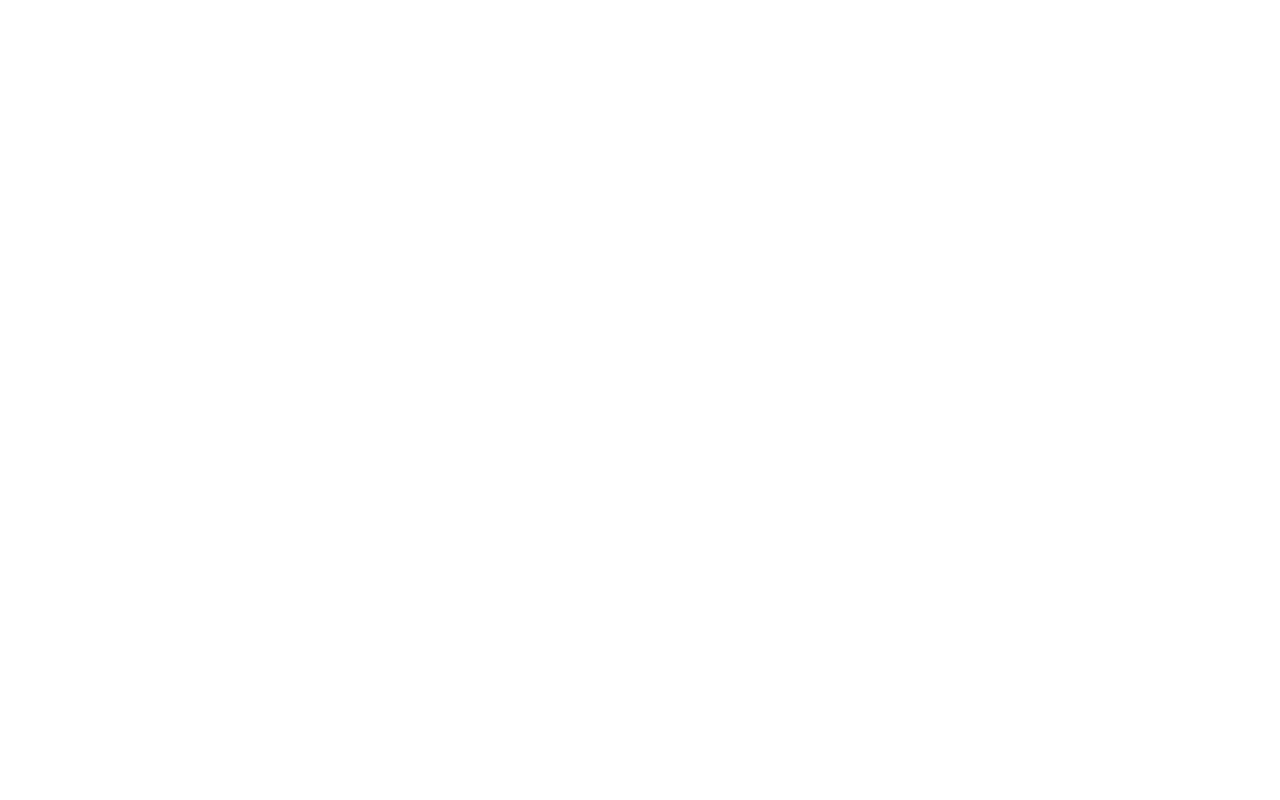
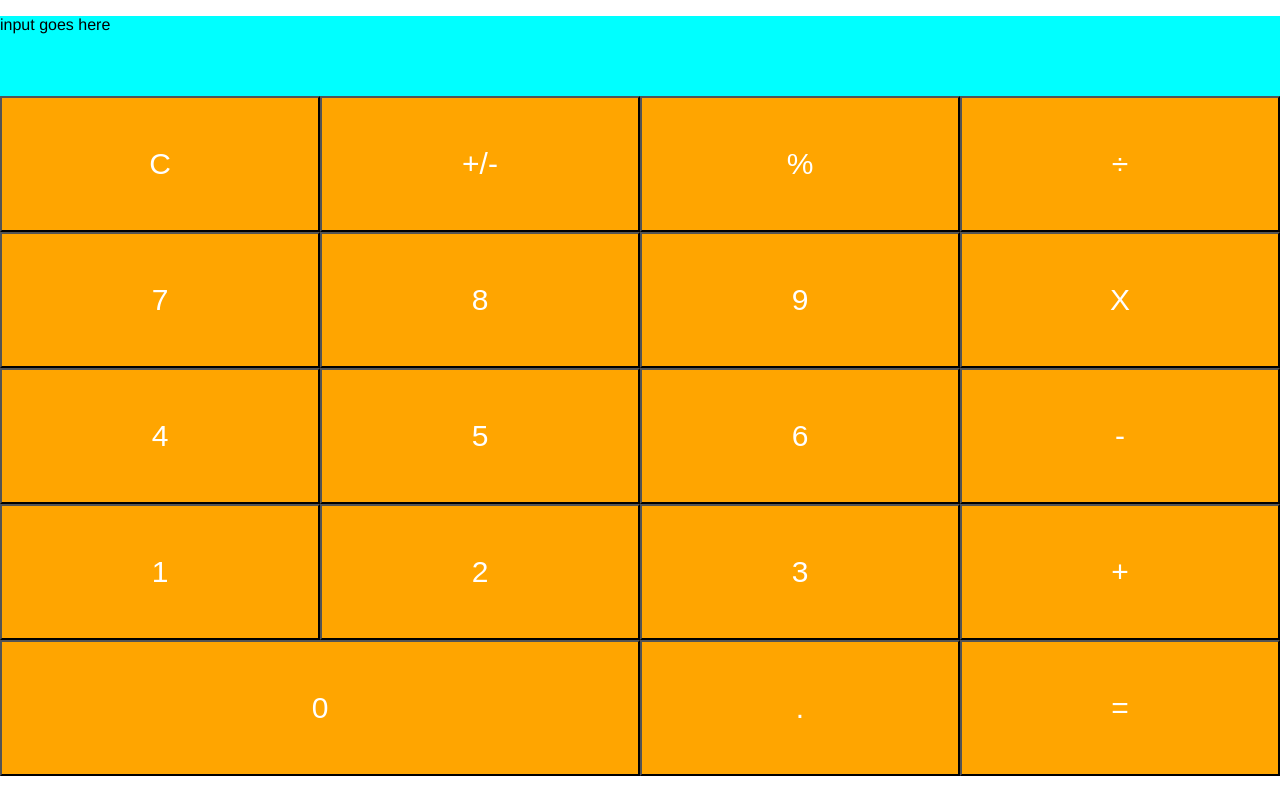
Before and after one commit to Winzar/calculator-project, a plain HTML site: page index.html in a window 1280 px wide. Drawn offline with Linux system fonts and the light colour scheme.

Commit message:
Basic setup of calculator HTML

```diff
--- a/base.scss
+++ b/base.scss
@@ -0,0 +1,9 @@
+body {
+    margin: 0;
+    font-family: "Nunito", Helvetica, sans-serif;
+  }
+
+  * {
+    box-sizing: border-box;
+    //font-family: Arial, Helvetica, sans-serif;
+  }
--- a/index.html
+++ b/index.html
@@ -7,7 +7,35 @@
     <title>Calculator</title>
     <link rel="stylesheet" href="./main.css" />
   </head>
-  <body></body>
+  <body>
+    <div class="calculator">
+      <div class="calculator-display">
+        <p>input goes here</p>
+      </div>
+
+      <div class="calculator-buttons">
+        <button>C</button>
+        <button>+/-</button>
+        <button>%</button>
+        <button>÷</button>
+        <button>7</button>
+        <button>8</button>
+        <button>9</button>
+        <button>X</button>
+        <button>4</button>
+        <button>5</button>
+        <button>6</button>
+        <button>-</button>
+        <button>1</button>
+        <button>2</button>
+        <button>3</button>
+        <button>+</button>
+        <button class="calculator-buttons__large-button">0</button>
+        <button>.</button>
+        <button>=</button>
+      </div>
+    </div>
+  </body>
 </html>
 
 <script src="./main.js"></script>
--- a/layout.scss
+++ b/layout.scss
@@ -0,0 +1,29 @@
+
+
+.calculator-display {
+    background-color: aqua;
+    //border: 22px;
+    height: 10vh;
+}
+
+
+
+.calculator-buttons{
+    display: grid;
+    grid-template-columns: 1fr 1fr 1fr 1fr;
+    grid-template-rows: 17vh 17vh 17vh 17vh 17vh;
+    //text-size-adjust: auto;
+
+    button{
+        background-color: orange;
+        text-size-adjust: auto;
+        font-size: 30px;
+        color: white;
+    }
+
+    &__large-button {
+        grid-column:span 2;
+        background-color: orange;
+    }
+
+}
```
Also changed, not shown: base.css, layout.css, main.css, 1 other file.
